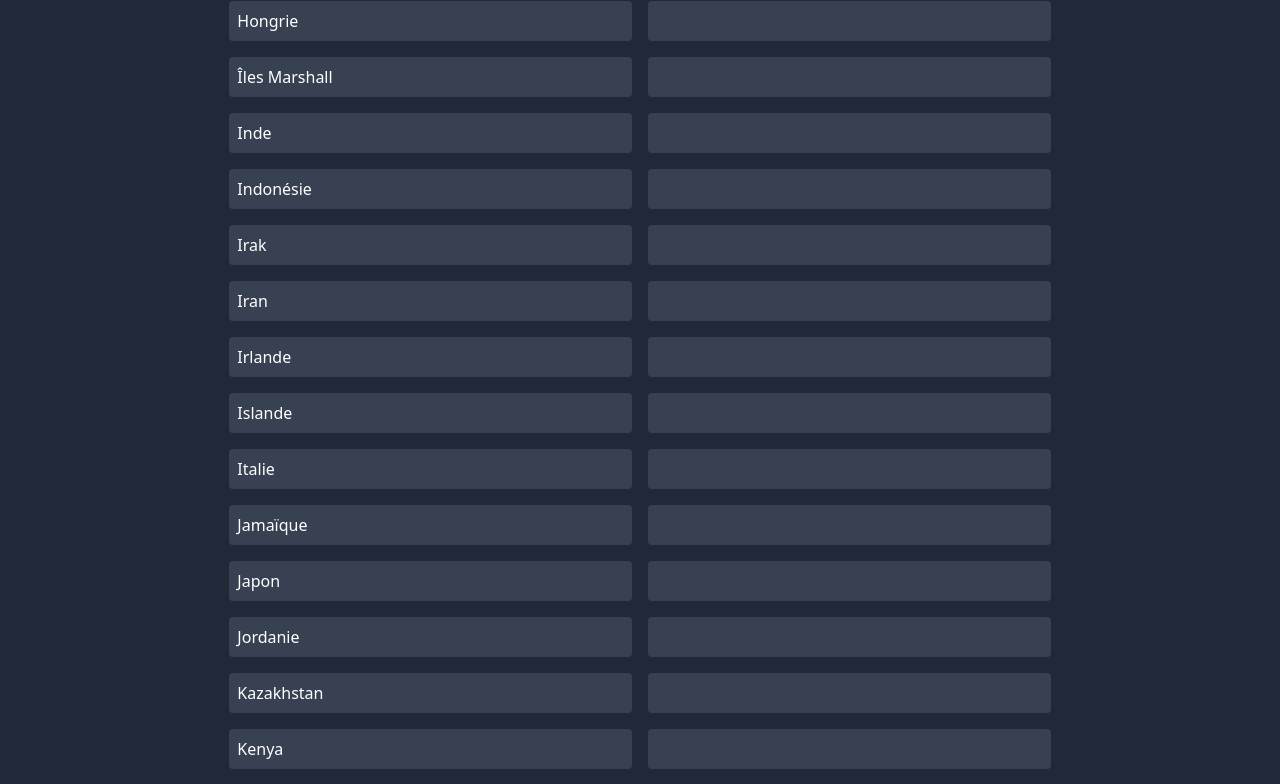
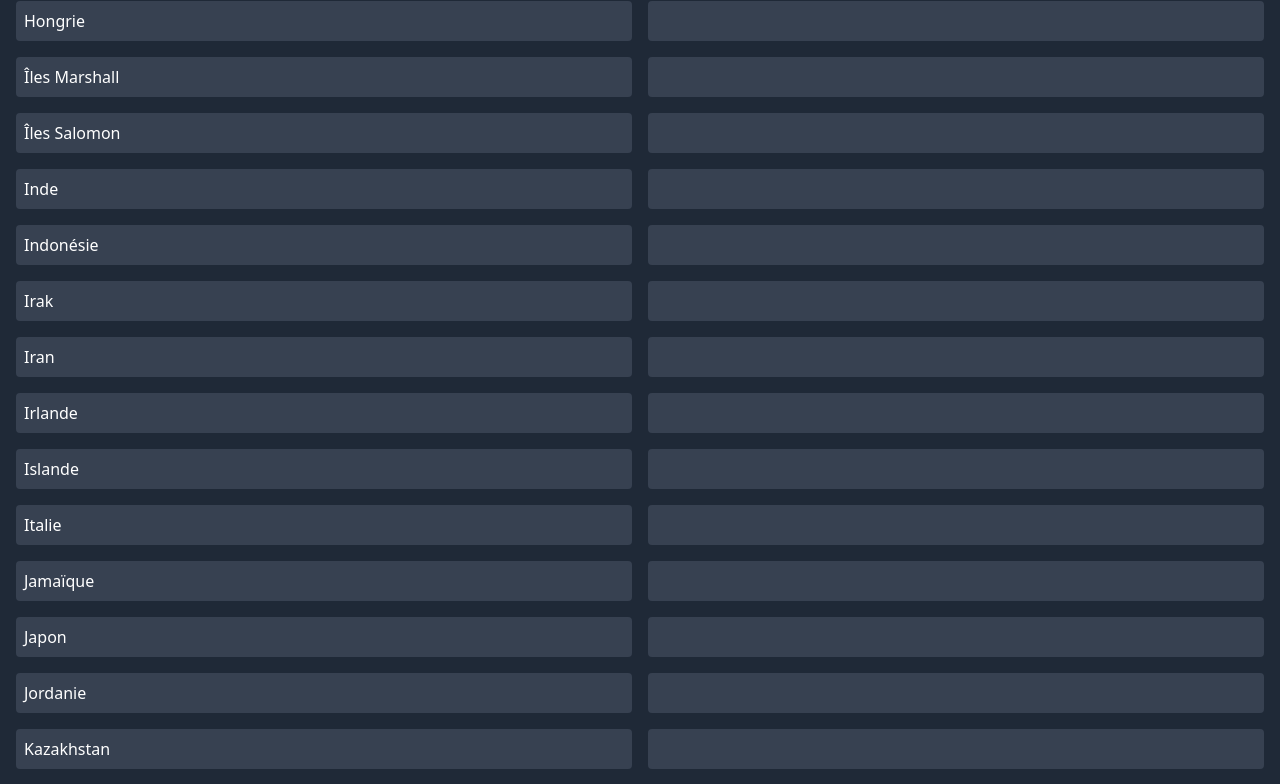
Before and after one commit to DJKFifou/Geoquizz, a SvelteKit app: page /lists/capitals in a window 1280 px wide. Shown: the part 4359-5143 px from the top of the page. Built offline with nearby package versions, Linux system fonts and the light colour scheme.

Commit message:
update content with container

```diff
--- a/src/app.html
+++ b/src/app.html
@@ -1,12 +1,16 @@
 <!doctype html>
 <html lang="en">
+
 <head>
 	<meta charset="utf-8" />
 	<link rel="icon" href="%sveltekit.assets%/favicon.png" />
 	<meta name="viewport" content="width=device-width, initial-scale=1" />
 	%sveltekit.head%
 </head>
-	<body data-sveltekit-preload-data="hover">
+
+<body class="min-h-screen w-full flex flex-col items-center justify-center bg-gray-800 text-white"
+	data-sveltekit-preload-data="hover">
 	<div style="display: contents">%sveltekit.body%</div>
 </body>
+
 </html>
--- a/src/lib/data/lists/capitals.json
+++ b/src/lib/data/lists/capitals.json
@@ -312,6 +312,10 @@
 		"capital": ["Majuro"]
 	},
 	{
+		"country": "Îles Salomon",
+		"capital": ["Honduras"]
+	},
+	{
 		"country": "Inde",
 		"capital": ["New Delhi"]
 	},
@@ -624,10 +628,6 @@
 		"capital": ["Saint-Marin"]
 	},
 	{
-		"country": "Îles Salomon",
-		"capital": ["Honduras"]
-	},
-	{
 		"country": "Samoa",
 		"capital": ["Apia"]
 	},
--- a/src/routes/+error.svelte
+++ b/src/routes/+error.svelte
@@ -1,3 +1,3 @@
-<div class="flex h-screen w-full flex-col items-center justify-center gap-6 bg-gray-800 text-white">
+<div class="container mx-auto flex h-screen w-full flex-col items-center justify-center gap-6 bg-gray-800 text-white">
 	<h1 class="text-3xl font-bold uppercase">404</h1>
 </div>
--- a/src/routes/lists/+page.svelte
+++ b/src/routes/lists/+page.svelte
@@ -2,7 +2,9 @@
 	import Categories from '$lib/components/Categories.svelte';
 </script>
 
-<div class="flex h-screen w-full flex-col items-center justify-center gap-6 bg-gray-800 text-white">
+<div
+	class="container mx-auto flex h-screen w-full flex-col items-center justify-center gap-6 bg-gray-800 text-white"
+>
 	<h1 class="text-3xl font-bold uppercase">Listes</h1>
 	<h3 class="text-2xl font-medium">Choisissez votre catégorie :</h3>
 	<Categories />
--- a/src/routes/lists/[categorie]/+page.svelte
+++ b/src/routes/lists/[categorie]/+page.svelte
@@ -39,8 +39,10 @@
 	}
 </script>
 
-<div class="flex min-h-screen w-full flex-col items-center justify-center bg-gray-800 text-white">
-	<div class="flex w-2/3 flex-col gap-8 p-4">
+<div
+	class="container mx-auto flex min-h-screen w-full flex-col items-center justify-center bg-gray-800 text-white"
+>
+	<div class="flex w-full flex-col gap-8 p-4">
 		<input
 			type="text"
 			placeholder="Rechercher un{categorieName === 'capitals' ? 'e capitale' : ' pays'}"
@@ -63,7 +65,7 @@
 				{/each}
 			</div>
 		{:else}
-			<div class="flex flex-wrap gap-4">
+			<div class="flex flex-wrap justify-center gap-4">
 				{#each datas as item (item.country)}
 					<div class="flex flex-col gap-4">
 						<div class="rounded bg-gray-700 p-2">
--- a/src/routes/quizz/+page.svelte
+++ b/src/routes/quizz/+page.svelte
@@ -2,7 +2,9 @@
 	import Categories from '$lib/components/Categories.svelte';
 </script>
 
-<div class="flex h-screen w-full flex-col items-center justify-center gap-6 bg-gray-800 text-white">
+<div
+	class="container mx-auto flex h-screen w-full flex-col items-center justify-center gap-6 bg-gray-800 text-white"
+>
 	<h1 class="text-3xl font-bold uppercase">Quizz</h1>
 	<h3 class="text-2xl font-medium">Choisissez votre catégorie :</h3>
 	<Categories />
--- a/src/routes/quizz/[categorie]/+page.svelte
+++ b/src/routes/quizz/[categorie]/+page.svelte
@@ -15,7 +15,7 @@
 	};
 </script>
 
-<div class="flex h-screen w-full flex-col items-center justify-center gap-6 bg-gray-800 text-white">
+<div class="container mx-auto flex h-screen w-full flex-col items-center justify-center gap-6 bg-gray-800 text-white">
 	<h1 class="text-3xl font-bold uppercase">{categories[categorieName]}</h1>
 	<h3 class="text-2xl font-medium">Choisissez votre niveau :</h3>
 	<ul class="grid auto-rows-fr grid-cols-3 items-center gap-4">
```
Lines whose indentation alone changed are shown as unchanged.
